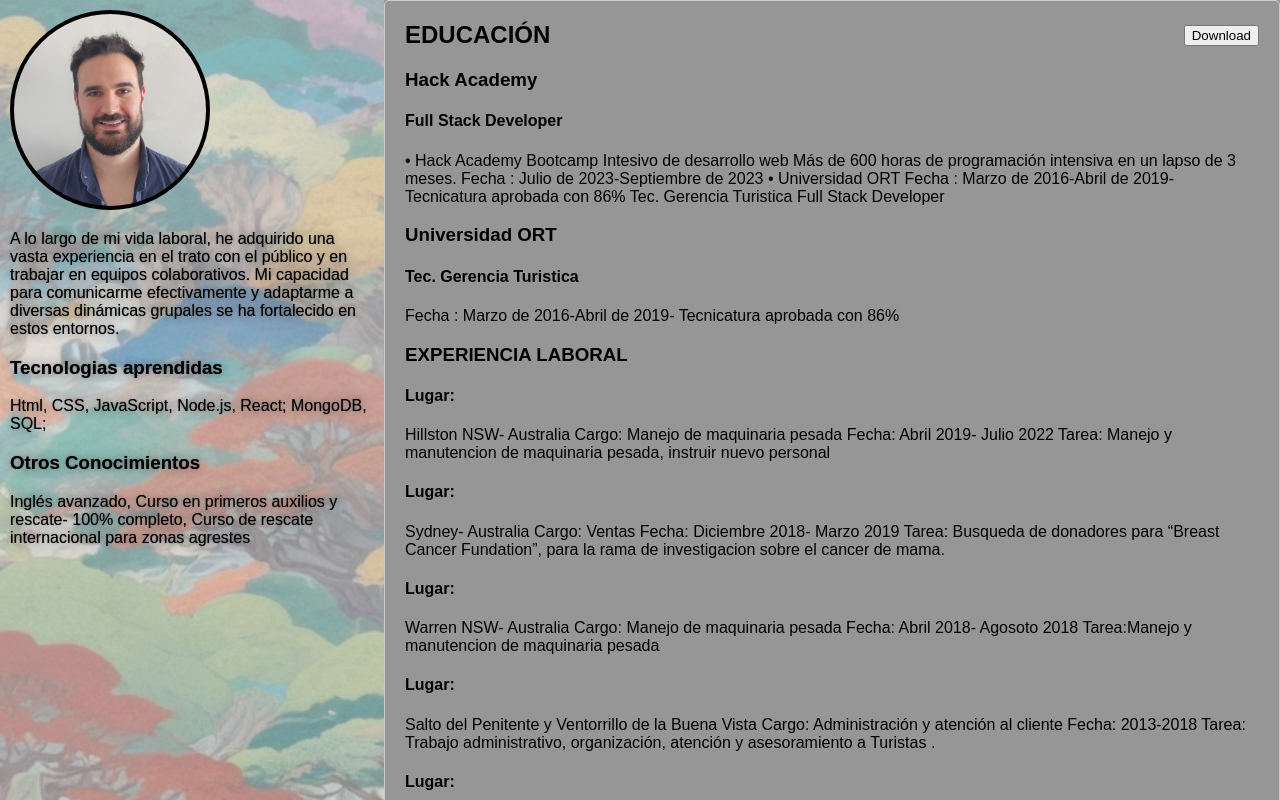
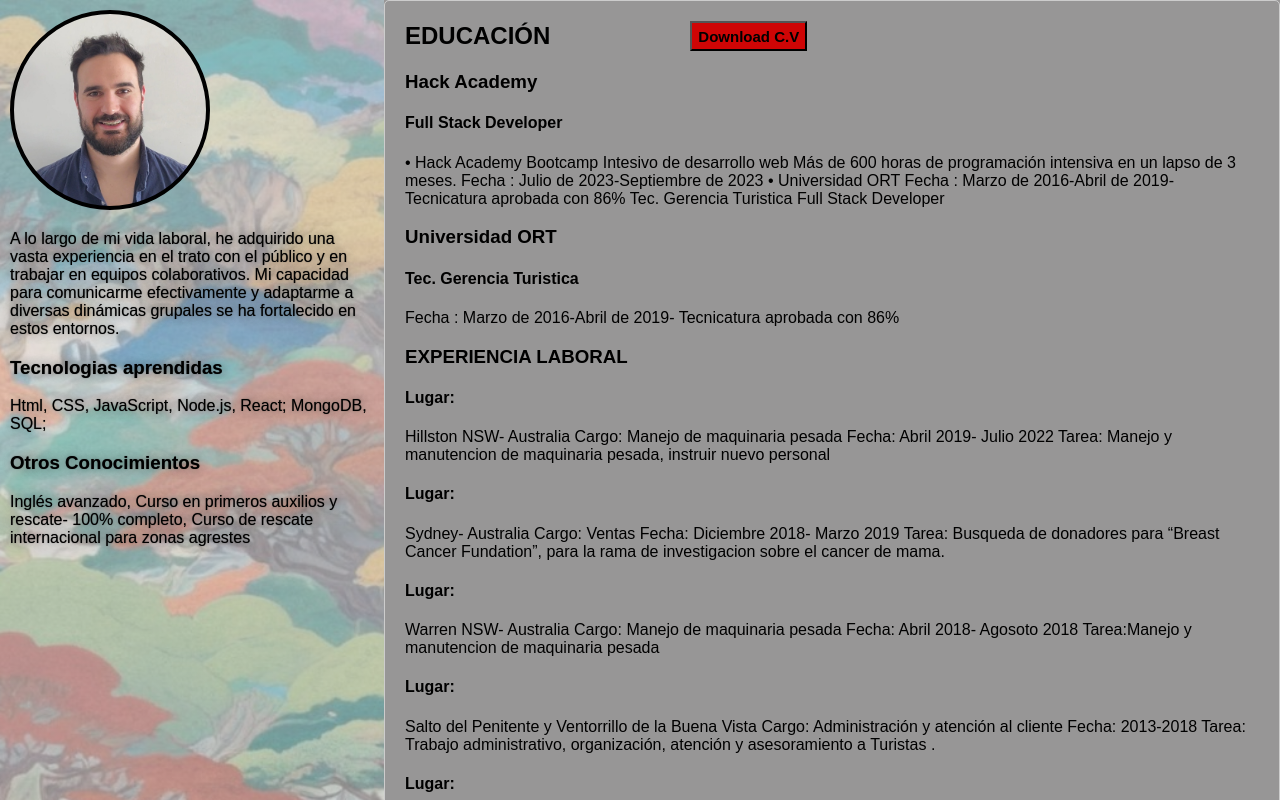
Before and after one commit to Alejo-Vignale/Mi-Portfolio, a React (Vite) app: page /curriculum in a window 1280 px wide. Shown: the top 800 px of the page. Built offline with nearby package versions, Linux system fonts and the light colour scheme.

Commit message:
button dowload eddit

```diff
--- a/src/components/CSS/MiCurriculum.css
+++ b/src/components/CSS/MiCurriculum.css
@@ -67,11 +67,17 @@
 
 .education-download-section {
   display: flex;
-  justify-content: space-between;
   align-items: center;
   margin-bottom: 20px;
 }
-
+.education-download-section button {
+  height:30px ;
+  font-size: 15px;
+  color: black;
+  font-weight: 600;
+  margin-left: 140px;
+  background: rgb(207, 5, 5);
+}
 .education-download-section h2 {
   margin: 0;
 }
--- a/src/components/MiCurriculum.jsx
+++ b/src/components/MiCurriculum.jsx
@@ -37,7 +37,7 @@ function MiCurriculum() {
             {/* EDUCACIÓN section */}
             <h2>EDUCACIÓN</h2>
             {/* Download button */}
-            <button onClick={handleDownloadClick}>Download</button>
+            <button onClick={handleDownloadClick}>Download C.V</button>
           </div>
 
           <h3> Hack Academy</h3>
```
